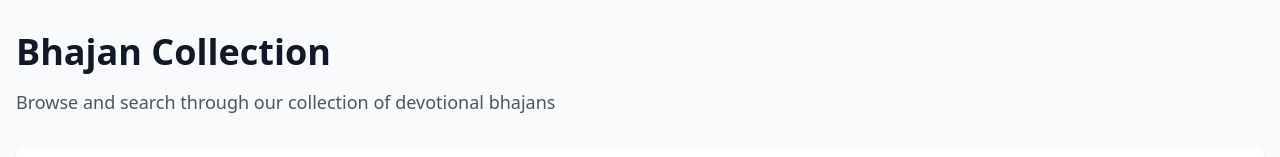
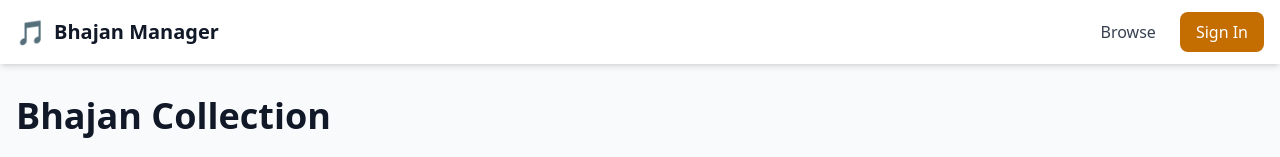
Before and after one commit to sanjeethflautist/bhajans, a Vue app: page / in a window 1280 px wide. Shown: the top 157 px of the page. Built offline with nearby package versions, Linux system fonts and the light colour scheme; no server answers; the database is empty.

Commit message:
Fix: Show navbar with Sign In button when logged out

```diff
--- a/src/App.vue
+++ b/src/App.vue
@@ -1,6 +1,6 @@
 <template>
   <div id="app" class="min-h-screen">
-    <Navbar v-if="authStore.user" />
+    <Navbar />
     <main class="container mx-auto px-4 py-8">
       <RouterView />
     </main>
```
